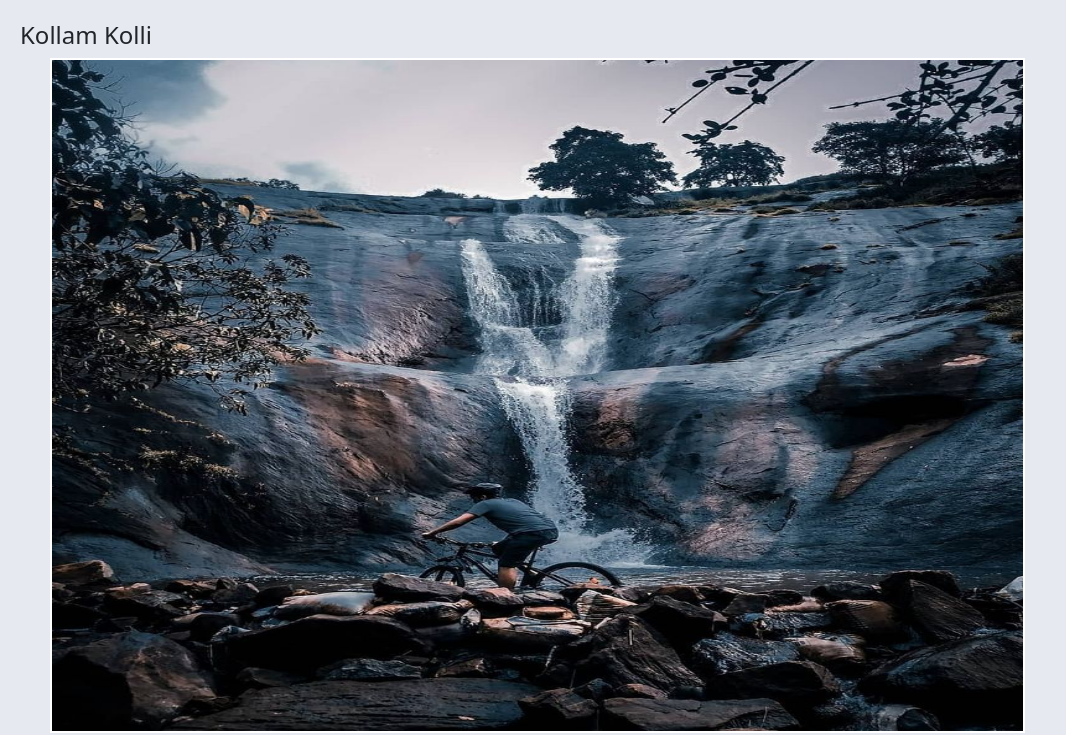
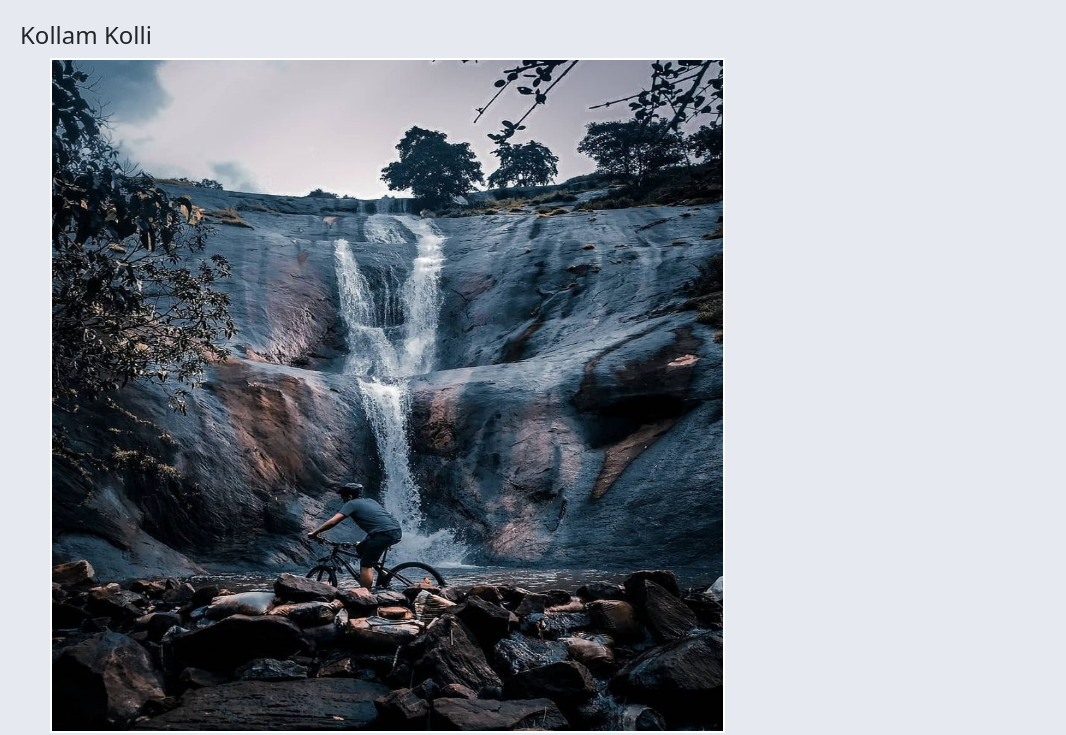
Before and after one commit to brigittarinny/Assignment1, a plain HTML site: page Districts/Malappuram/Malappuram.html in a window 1280 px wide. Shown: the part 2152-2887 px from the top of the page, without its empty margins (0-1066 px from the left). Drawn offline with nearby package versions, Linux system fonts and the light colour scheme.

Commit message:
Update Malappuram.html

```diff
--- a/Districts/Malappuram/Malappuram.html
+++ b/Districts/Malappuram/Malappuram.html
@@ -79,7 +79,7 @@ Three of Kerala's six longest rivers, namely Chaliyar, Kadalundi River, and Bhar
 <br>
 <br>
     <h4 class="distsub">Kollam Kolli</h4>
-<img src="./Kollam Kolli.jpg" alt="" class="distimage" height="675" width="975">
+<img src="./Kollam Kolli.jpg" alt="" class="distimage" height="675" width="675">
 <br>
 <br>
 
```
